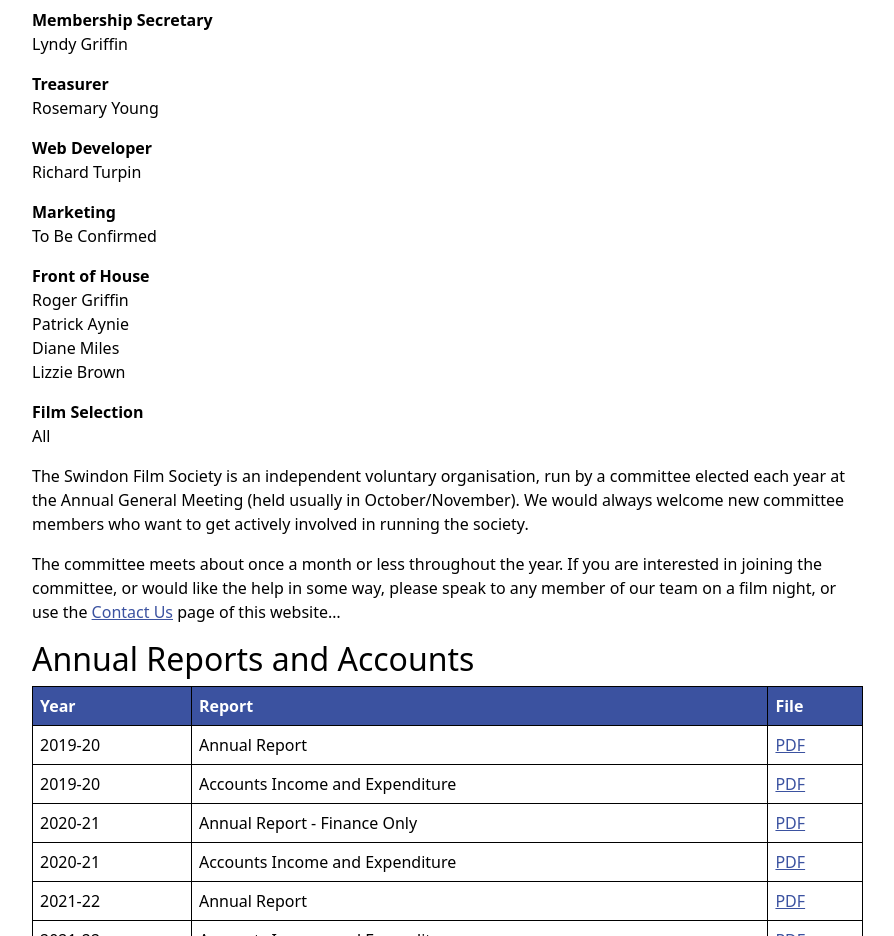
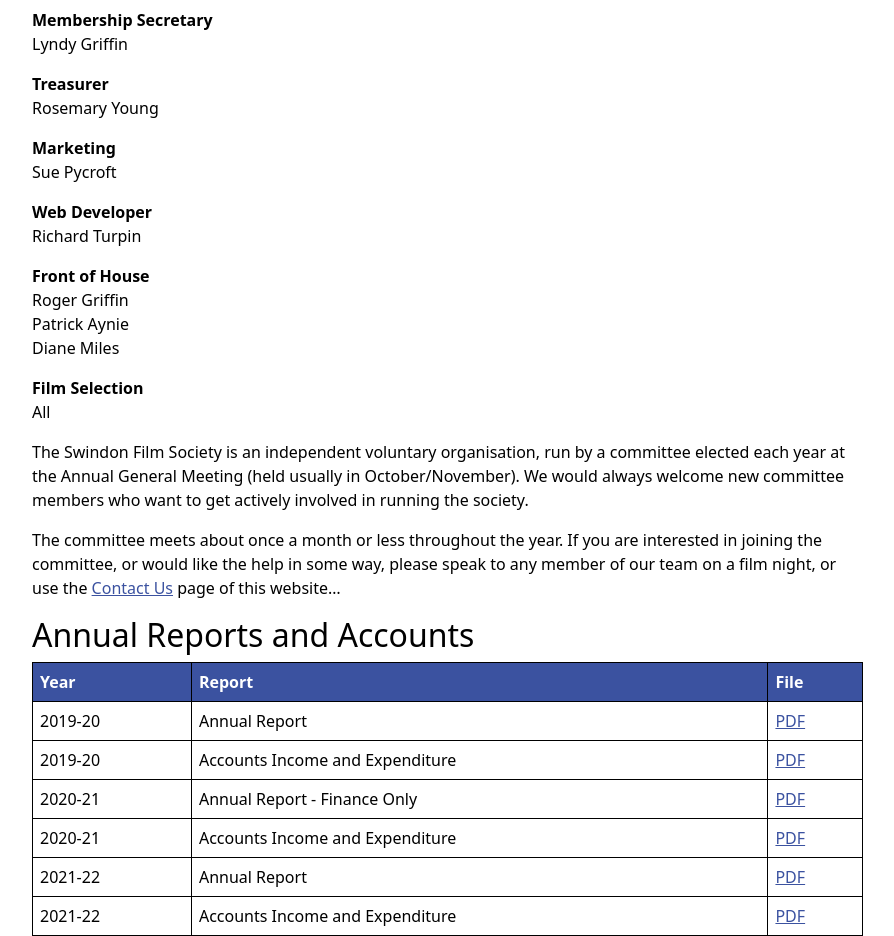
Before and after one commit to sfswebadmin/sfs.v5, an Astro site: page /about-sfs/sfs-organisation in a window 1280 px wide. Shown: the part 780-1716 px from the top of the page, without its empty margins (50-944 px from the left). Built offline with nearby package versions, Linux system fonts and the light colour scheme; Astro itself is replaced by a stand-in of ours.

Commit message:
updated committee members

```diff
--- a/src/pages/about-sfs/sfs-organisation.md
+++ b/src/pages/about-sfs/sfs-organisation.md
@@ -31,17 +31,16 @@
 **Treasurer**
 Rosemary Young
 
+**Marketing**
+Sue Pycroft
+
 **Web Developer**
 Richard Turpin
-
-**Marketing**
-To Be Confirmed
 
 **Front of House**
 Roger Griffin
 Patrick Aynie
 Diane Miles
-Lizzie Brown
 
 **Film Selection**
 All
```
